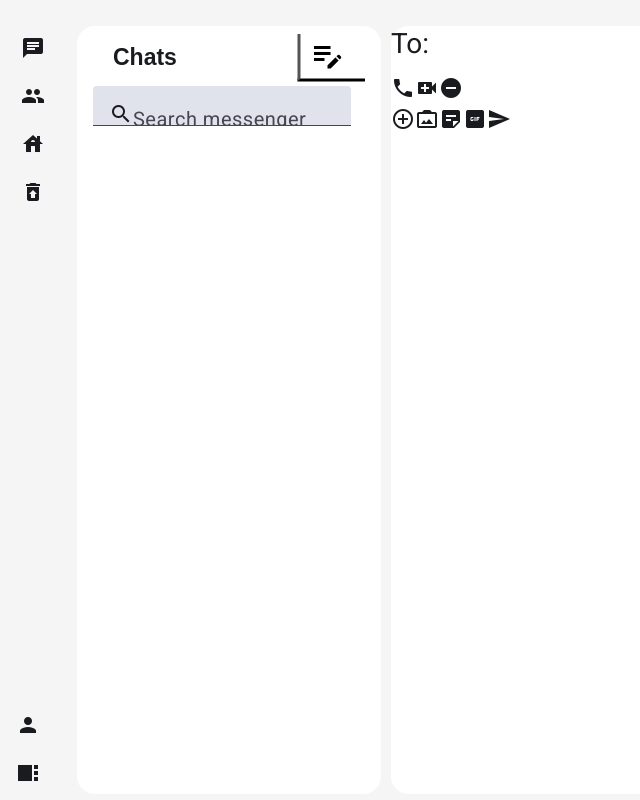
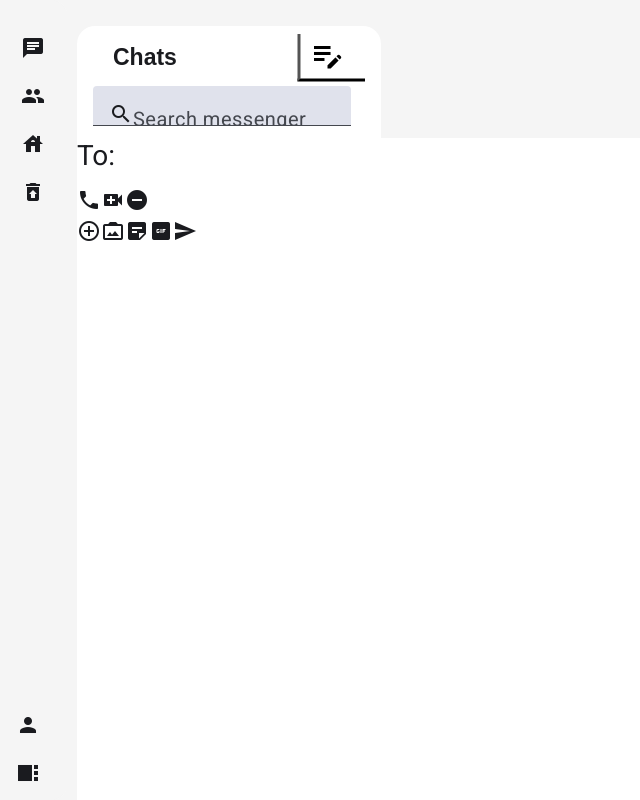
Before and after one commit to Michaellin250/messenger, an Angular app: page / in a window 1280 px wide. Both pictures are taken after a click on the button "edit_note". Shown: the whole page, without its empty margins (0-640 px from the left). Built offline with nearby package versions, Linux system fonts and the light colour scheme.

Commit message:
refactored

```diff
--- a/src/app/components/chat/chat.component.html
+++ b/src/app/components/chat/chat.component.html
@@ -2,7 +2,7 @@
     <mat-list>
         <mat-list-item>
             <h5>Chats</h5>
-            <button class="icon" (click)="openNewChat()">
+            <button class="icon" (click)="openNewMessage()" aria-label="New Message">
                 <mat-icon >edit_note</mat-icon>
             </button>
 
@@ -11,4 +11,7 @@
             <app-search-bar />
         </mat-list-item>
     </mat-list>
+    <div *ngIf="isNewMessageOpened">
+        <app-new-message></app-new-message>
+      </div>
 </div>
--- a/src/app/components/chat/chat.component.ts
+++ b/src/app/components/chat/chat.component.ts
@@ -1,23 +1,23 @@
 import { Component } from '@angular/core';
-import { MatIconModule } from '@angular/material/icon';
+import { SharedMaterialModule } from '../shared/shared-material.module';
 import { SearchBarComponent } from "../search-bar/search-bar.component";
-import { MatList, MatListItem } from '@angular/material/list';
+import { NewMessageComponent } from "../new-message/new-message.component";
+import { CommonModule } from '@angular/common';
 
 @Component({
   selector: 'app-chat',
   standalone: true,
-  imports: [MatIconModule, SearchBarComponent, MatListItem, MatList],
+  imports: [SharedMaterialModule,SearchBarComponent, NewMessageComponent, CommonModule],
   templateUrl: './chat.component.html',
   styleUrls: ['./chat.component.css', "../../../shared.css"]
 })
+
 export class ChatComponent {
 
-  isChatOpened = false;
+  isNewMessageOpened = false;
 
-  openNewChat(){
-
-    console.log("OPENED");
-    this.isChatOpened = !this.isChatOpened;
+  openNewMessage() {
+    this.isNewMessageOpened = !this.isNewMessageOpened;
   }
 
 }
--- a/src/app/components/new-message/new-message.component.ts
+++ b/src/app/components/new-message/new-message.component.ts
@@ -1,9 +1,10 @@
 import { Component } from '@angular/core';
-import { MatIconModule } from '@angular/material/icon';
+import { SharedMaterialModule } from '../shared/shared-material.module';
+
 @Component({
   selector: 'app-new-message',
   standalone: true,
-  imports: [MatIconModule],
+  imports: [SharedMaterialModule],
   templateUrl: './new-message.component.html',
   styleUrl: './new-message.component.css'
 })
--- a/src/app/components/side-bar/side-bar.component.html
+++ b/src/app/components/side-bar/side-bar.component.html
@@ -37,7 +37,6 @@
 
   <mat-sidenav-content>
     <app-chat></app-chat>
-    <app-new-message></app-new-message>
   </mat-sidenav-content>
 
 </mat-sidenav-container>
--- a/src/app/components/side-bar/side-bar.component.ts
+++ b/src/app/components/side-bar/side-bar.component.ts
@@ -1,20 +1,15 @@
 import { BreakpointObserver } from '@angular/cdk/layout';
 import { Component, HostListener, ViewChild } from '@angular/core';
-import { MatIconModule } from '@angular/material/icon';
-import { MatListModule } from '@angular/material/list';
-import { MatSidenav, MatSidenavModule } from '@angular/material/sidenav';
-import { MatToolbarModule } from '@angular/material/toolbar';
+import { SharedMaterialModule } from '../shared/shared-material.module';
 import { ChatComponent } from "../chat/chat.component";
 import { NewMessageComponent } from "../new-message/new-message.component";
 import { CommonModule } from '@angular/common';
-
+import { MatSidenav } from '@angular/material/sidenav';
 @Component({
   selector: 'app-side-bar',
   standalone: true,
-  imports: [MatToolbarModule,
-    MatIconModule,
-    MatSidenavModule,
-    MatListModule, ChatComponent, NewMessageComponent, CommonModule],
+  imports: [SharedMaterialModule,
+    ChatComponent, NewMessageComponent, CommonModule],
   templateUrl: './side-bar.component.html',
   styleUrls: ["./side-bar.component.css", "../../../shared.css"]
 })
```
Also changed, not shown: src/app/components/search-bar/search-bar.component.ts (+2 -5 lines), src/app/components/shared/shared-material.module.ts (added, +33 -0 lines).
